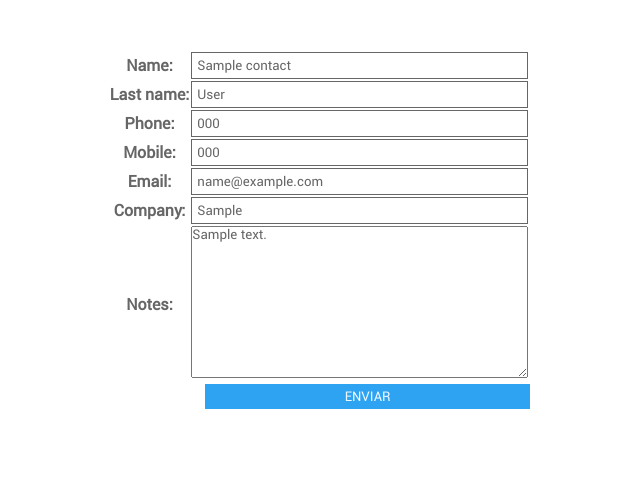
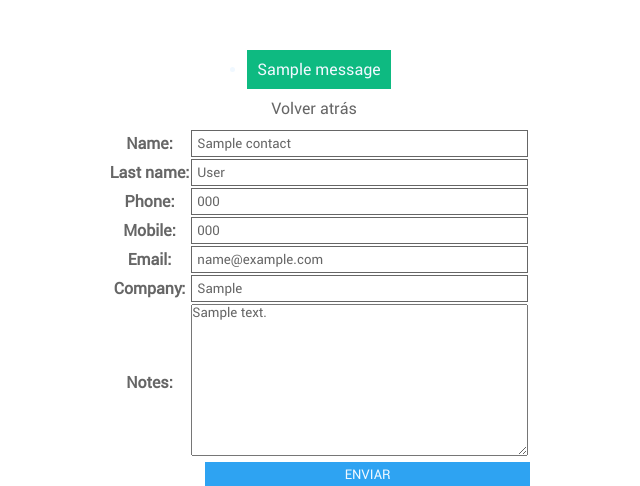
Before and after one commit to JairoDuenas/practica-Django, a Django app: page /contact/edit/1 in a window 1280 px wide; the page is wider, and only the part inside the window is pictured. Shown: the part 80-566 px from the top of that part, without its empty margins (371-1011 px from the left). Run offline with Django 4.2, Linux system fonts and the light colour scheme; tables that the repository leaves empty hold one stand-in row (values such as "Sample post"); one stand-in notice (Sample message) is shown.

Commit message:
Aplicando funcionalidad al botón editar[contact]

```diff
--- a/agenda/contact/views.py
+++ b/agenda/contact/views.py
@@ -1,6 +1,7 @@
 from django.shortcuts import render
 from .models import Contact
 from .forms import ContactForm
+from django.contrib import messages
 
 # Create your views here.
 def index(request):
@@ -18,10 +19,23 @@ def view(request, id):
   return render(request, 'contact/detail.html', context)
 
 def edit(request, id):
+  contact = Contact.objects.get(id=id)
+
   if(request.method == 'GET'):
-    contact = Contact.objects.get(id=id)
     form = ContactForm(instance=contact)
     context = {
-      'form': form
+      'form': form,
+      'id' : id
     }
-  return render(request, 'contact/create.html', context)
+    return render(request, 'contact/edit.html', context)
+
+  if(request.method == 'POST'):
+    form = ContactForm(request.POST, instance=contact)
+    if form.is_valid():
+      form.save()
+    context = {
+      'form': form,
+      'id' : id
+    }
+    messages.success(request, 'Contacto actualizado')
+    return render(request, 'contact/edit.html', context)
--- a/agenda/static/css/form.css
+++ b/agenda/static/css/form.css
@@ -23,3 +23,22 @@ input {
   text-transform: uppercase;
   cursor: pointer;
 }
+
+.alert-success {
+  width:100%;
+  padding: 10px;
+  background-color: #0eba81;
+  color: aliceblue;
+}
+
+.aux-btns-form {
+  width: 50%;
+  display: flex;
+  justify-content: center;
+  margin: 10px;
+}
+
+.aux-btns-form a {
+  padding-right: 10px;
+  text-decoration: none;
+}
--- a/agenda/templates/contact/create.html
+++ /dev/null
@@ -1,19 +0,0 @@
-{% extends 'layout/base.html' %}
-{% load static %}
-
-{% block 'title' %} Contactos {% endblock %}
-
-{% block 'styles' %}
-<link rel="stylesheet" href="{% static 'css/form.css' %}">
-{% endblock %}
-
-{% block 'content' %}
-<form>
-  <table>
-    {{form.as_table}}
-  </table>
-  <div class="btn-wrapper">
-    <input type="submit" value="Enviar" class="btn-send">
-  </div>
-</form>
-{% endblock %}
--- /dev/null
+++ b/agenda/templates/contact/edit.html
@@ -0,0 +1,30 @@
+{% extends 'layout/base.html' %}
+
+{% block 'title' %} Contactos {% endblock %}
+
+{% block 'styles' %}
+  {% load static %}
+  <link rel="stylesheet" href="{% static 'css/form.css' %}">
+{% endblock %}
+
+{% block 'content' %}
+
+  {% if messages %}
+  <ul class="messages">
+      {% for message in messages %}
+        <li{% if message.tags %} class="alert-success"{% endif %}>{{ message }}</li>
+      {% endfor %}
+  </ul>
+  {% endif %}
+
+  <span class="aux-btns-form"><a href="{% url 'contact' %}">Volver atrás</a></span>
+  <form action="{% url 'contact_edit' id=id %}" method="POST">
+    {% csrf_token %}
+    <table>
+      {{form.as_table}}
+    </table>
+    <div class="btn-wrapper">
+      <input type="submit" value="Enviar" class="btn-send">
+    </div>
+</form>
+{% endblock %}
```
